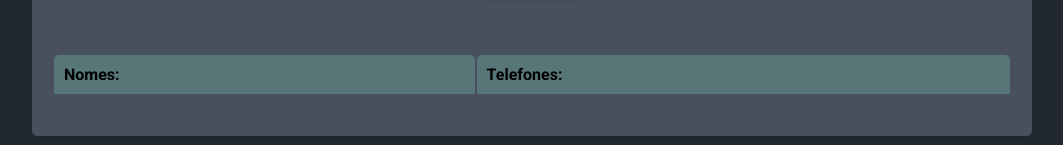
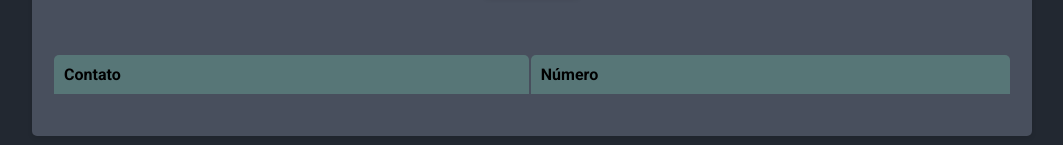
Before and after one commit to Britou/ProjetoAgendaDeContatos, a plain HTML site: page index.html in a window 1280 px wide. Shown: the part 376-521 px from the top of the page, without its empty margins (108-1171 px from the left). Drawn offline with Linux system fonts and the light colour scheme.

Commit message:
Corrigindo <th>

```diff
--- a/index.html
+++ b/index.html
@@ -26,8 +26,8 @@
         <table>
             <thead>
                 <tr>
-                    <th>Nomes:</th>
-                    <th>Telefones:</th>
+                    <th>Contato</th>
+                    <th>Número</th>
                 </tr>
             </thead>
             <tfoot id="tabela-contatos">
```
